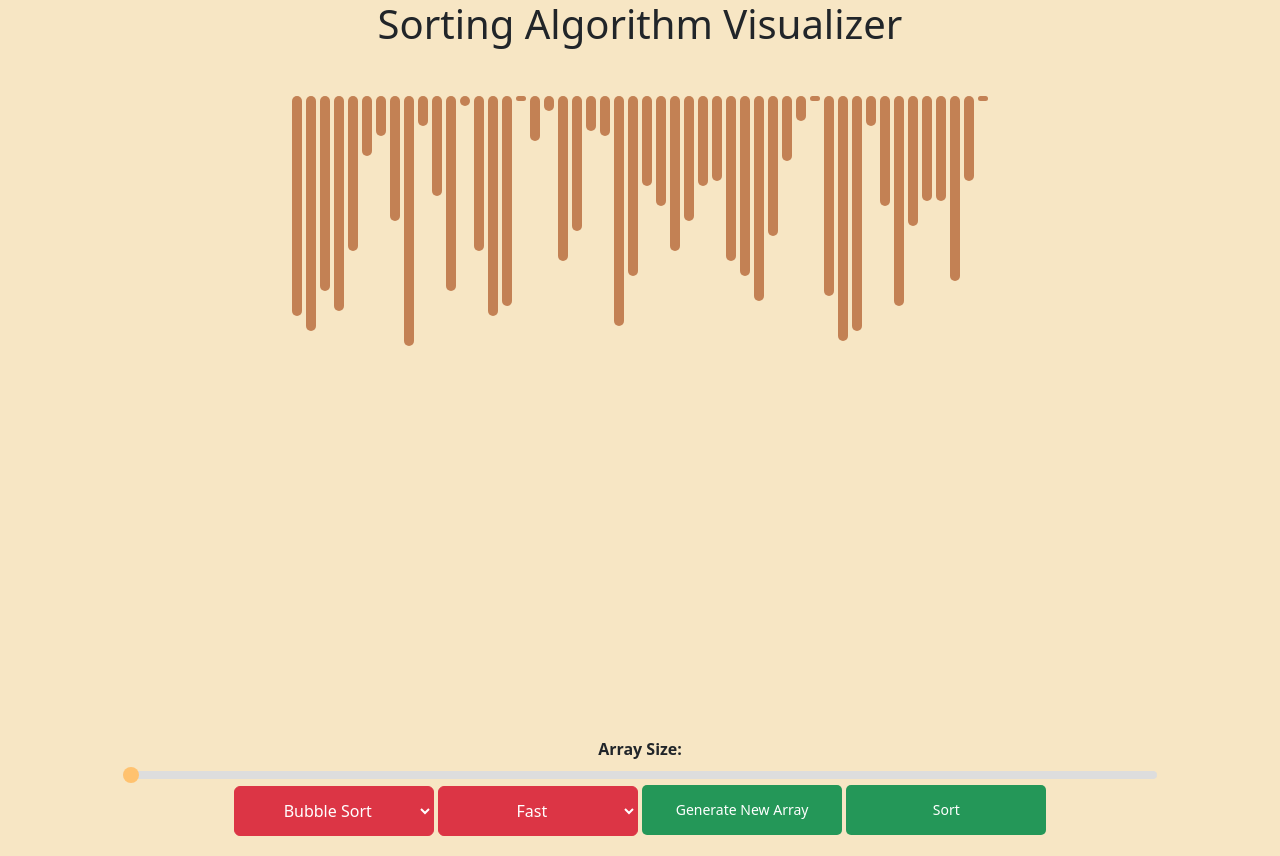
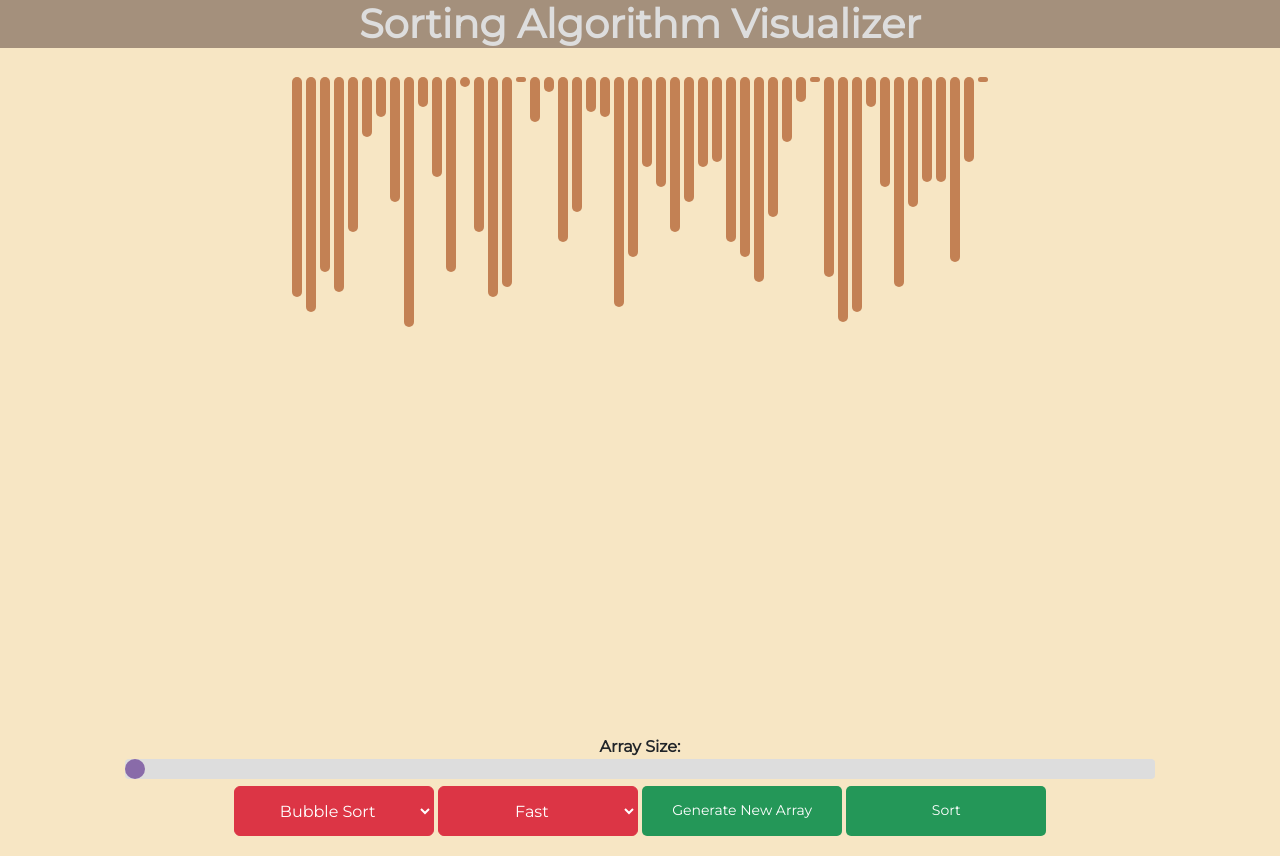
Before and after one commit to AnunakRoy/Sorting_Algorithm_Visualizer, a plain HTML site: page index.html in a window 1280 px wide. Drawn offline with nearby package versions, Linux system fonts and the light colour scheme.

Commit message:
Update style.css

```diff
--- a/style.css
+++ b/style.css
@@ -3,7 +3,12 @@
     margin: 0;
     box-sizing: border-box;
 }
+h1{
+    font-weight: 800;
+    background-color: #A4907C;
+    color:#ddd;
 
+}
 
 .container{
     max-width: 100vw;
@@ -27,7 +32,7 @@
 .bar{
     width: 10px;
     background-color: #C38154;
-    margin: 20px 2px; /*Sets the gap from top and between the bars*/
+    margin: 1px 2px; /*Sets the gap from top and between the bars*/
     border-radius: 20px; /*Sets the curvature of the bar corners*/
 }
 
@@ -35,6 +40,7 @@ body{
     /* background-color: #284f73; */
     background-color: #F7E6C4;
     text-align: center;
+    font-family: 'Montserrat', sans-serif;
 }
 
 .buttons_container > button, select{
@@ -59,7 +65,7 @@ button:hover{
 
 input[type="range"] {
     width: 100%;
-    height: 8px;
+    height: 20px;
     background-color: #ddd;
     border-radius: 4px;
     outline: none;
@@ -73,9 +79,9 @@ input[type="range"] {
   input[type="range"]::-webkit-slider-thumb {
     -webkit-appearance: none;
     appearance: none;
-    width: 16px;
-    height: 16px;
-    background-color: #FFC26F;
+    width: 20px;
+    height: 20px;
+    background-color: #896ba9;
     border-radius: 50%;
     cursor: pointer;
   }
```
